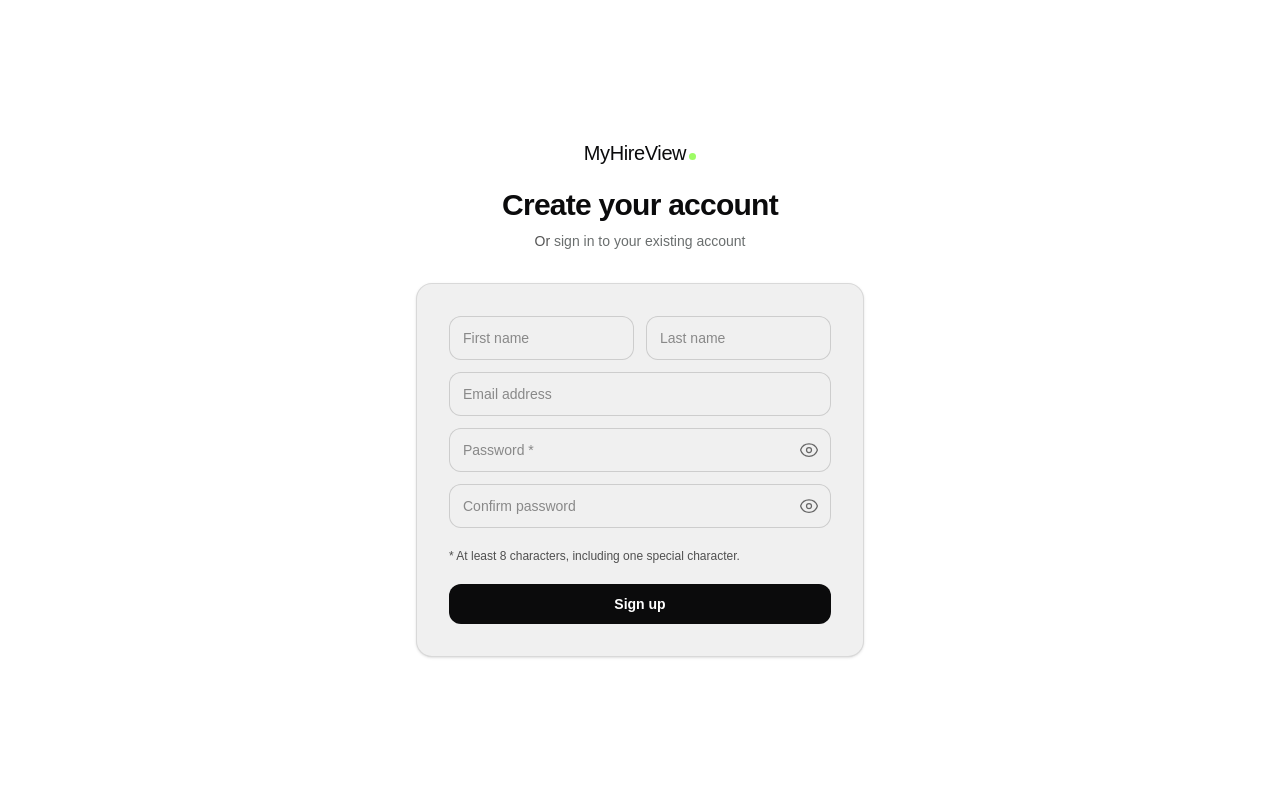
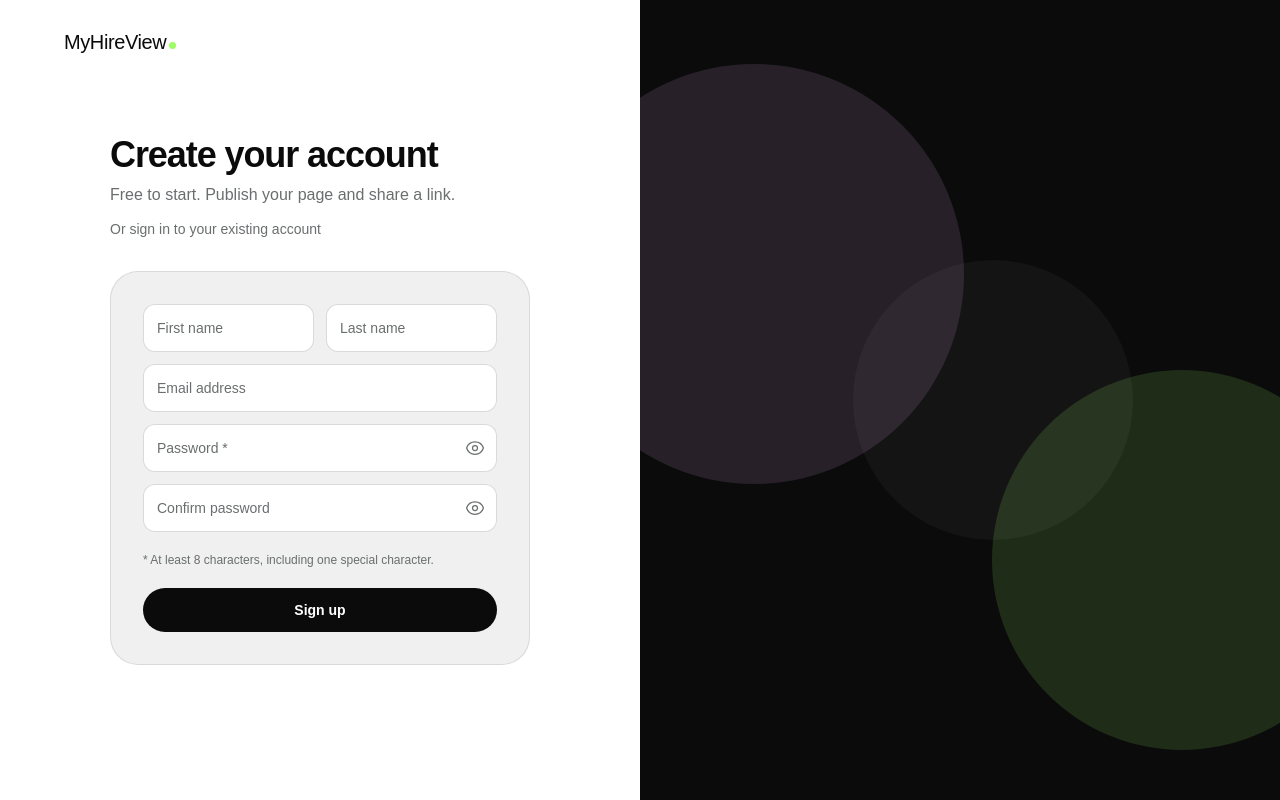
Before and after one commit to joan-gerard/my-hire-view, a Next.js app: page /signup in a window 1280 px wide. Built offline with nearby package versions, Linux system fonts and the light colour scheme; no server answers; a web font is replaced by a local one.

Commit message:
ship F34 Phase 2 auth shell with ProIntro-style ink brand split

```diff
--- a/components/auth/AuthAlert.tsx
+++ b/components/auth/AuthAlert.tsx
@@ -5,7 +5,7 @@ type AuthAlertProps = {
 export function AuthErrorAlert({ message }: AuthAlertProps) {
   return (
     <div
-      className="rounded-xl border border-[var(--status-danger-fg)]/20 bg-[var(--status-danger-bg)] p-4"
+      className="rounded-2xl border border-[var(--status-danger-fg)]/20 bg-[var(--status-danger-bg)] p-4"
       role="alert"
     >
       <div className="text-sm text-[var(--status-danger-fg)]">{message}</div>
@@ -16,7 +16,7 @@ export function AuthErrorAlert({ message }: AuthAlertProps) {
 export function AuthNoticeAlert({ message }: AuthAlertProps) {
   return (
     <div
-      className="rounded-xl border border-[var(--brand-accent-1)]/25 bg-[var(--status-success-bg)] p-4"
+      className="rounded-2xl border border-[var(--ink)]/10 bg-[var(--status-success-bg)] p-4"
       role="status"
     >
       <div className="text-sm text-[var(--status-success-fg)]">{message}</div>
--- /dev/null
+++ b/components/auth/AuthBrandPanel.tsx
@@ -0,0 +1,80 @@
+/**
+ * Decorative brand column for auth (ProIntro-style). Product-only — not used by marketing.
+ * aria-hidden: visual punctuation; form column carries the page purpose.
+ * Layout mirrors the form column: shared max-width, title block then card.
+ */
+export default function AuthBrandPanel({
+  headline,
+  supporting,
+}: {
+  headline: string;
+  supporting: string;
+}) {
+  return (
+    <aside
+      className="auth-brand-panel relative hidden h-dvh overflow-hidden bg-[var(--ink)] lg:flex lg:items-center lg:justify-center lg:px-12 lg:py-16 xl:px-16"
+      aria-hidden
+    >
+      {/* Soft overlapping circles — ProIntro atmosphere in MHV ink/pink/lime */}
+      <div className="auth-brand-orb auth-brand-orb--a pointer-events-none absolute -left-24 top-16 h-[420px] w-[420px] rounded-full bg-[var(--pink)]/[0.12]" />
+      <div className="auth-brand-orb auth-brand-orb--b pointer-events-none absolute -right-20 bottom-10 h-[380px] w-[380px] rounded-full bg-[var(--lime)]/[0.14]" />
+      <div className="auth-brand-orb auth-brand-orb--c pointer-events-none absolute left-1/3 top-1/2 h-[280px] w-[280px] -translate-y-1/2 rounded-full bg-white/[0.04]" />
+
+      <div className="auth-brand-content relative z-10 w-full max-w-[420px]">
+        <div className="mb-8">
+          <p className="font-heading text-3xl font-semibold tracking-[-0.03em] text-white sm:text-4xl">
+            {headline}
+          </p>
+          <p className="mt-2 text-base leading-relaxed text-[var(--mist)]">
+            {supporting}
+          </p>
+        </div>
+
+        <HireViewPreviewCard />
+      </div>
+    </aside>
+  );
+}
+
+function HireViewPreviewCard() {
+  return (
+    <div className="auth-hire-preview relative w-full">
+      <div className="absolute -inset-3 rounded-[32px] bg-[var(--lime)]/10 blur-2xl" />
+      <div className="relative rounded-[28px] border border-white/10 bg-[#171718] p-6 shadow-[0_24px_60px_rgba(0,0,0,0.45)] sm:p-8">
+        <div className="mb-5 flex items-center justify-between gap-3">
+          <span className="inline-flex items-center rounded-full bg-[var(--lime)] px-2.5 py-1 text-xs font-semibold text-[var(--ink)]">
+            Published
+          </span>
+          <span className="truncate text-xs text-[var(--mist)]">
+            myhireview.com/view/…
+          </span>
+        </div>
+
+        <div className="mb-4 flex h-14 w-14 items-center justify-center rounded-full bg-[var(--paper)] font-heading text-lg font-semibold tracking-tight text-[var(--ink)]">
+          JL
+        </div>
+
+        <p className="font-heading text-xl font-semibold tracking-[-0.02em] text-white">
+          Jordan Lee
+        </p>
+        <p className="mt-1 text-sm text-[var(--mist)]">Product designer</p>
+
+        <p className="mt-4 text-sm leading-relaxed text-white/80">
+          One page for this role — story, proof, and how to reach me.
+        </p>
+
+        <div className="mt-5 flex flex-wrap gap-2">
+          <span className="rounded-full bg-white/10 px-3 py-1.5 text-xs text-white">
+            Portfolio
+          </span>
+          <span className="rounded-full bg-[var(--pink)] px-3 py-1.5 text-xs font-medium text-[var(--ink)]">
+            CV
+          </span>
+          <span className="rounded-full bg-white/10 px-3 py-1.5 text-xs text-white">
+            Contact
+          </span>
+        </div>
+      </div>
+    </div>
+  );
+}
--- a/components/auth/AuthPageShell.tsx
+++ b/components/auth/AuthPageShell.tsx
@@ -1,48 +1,75 @@
+import AuthBrandPanel from '@/components/auth/AuthBrandPanel';
+import '@/components/auth/auth-shell.css';
 import { LogoBlack } from '@/components/ui/Logo';
 import Link from 'next/link';
 import type { ReactNode } from 'react';
 
 type AuthPageShellProps = {
   title: string;
+  description?: string;
   alternateHref: string;
   alternateLabel: string;
+  /** Copy for the ink brand column (desktop) and mobile cue. */
+  brandHeadline: string;
+  brandSupporting: string;
   children: ReactNode;
 };
 
 /**
- * Shared centered layout for login / signup: logo, title, link to the other
- * auth page, and a warm surface panel matching homepage branding (F17-018).
+ * Split auth layout: calm form column + ink brand panel (ProIntro structure,
+ * MyHireView tokens). Both desktop columns share the same centered max-width stack.
  */
 export default function AuthPageShell({
   title,
+  description,
   alternateHref,
   alternateLabel,
+  brandHeadline,
+  brandSupporting,
   children,
 }: AuthPageShellProps) {
   return (
-    <div className="flex min-h-screen items-center justify-center bg-[var(--background)] px-4 py-12 sm:px-6 lg:px-8">
-      <div className="w-full max-w-md space-y-8">
-        <div className="flex flex-col items-center gap-6">
+    <div className="min-h-dvh bg-[var(--background)] lg:grid lg:h-dvh lg:grid-cols-2 lg:overflow-hidden">
+      <div className="auth-form-column relative flex min-h-dvh flex-col px-5 py-8 sm:px-8 lg:h-dvh lg:items-center lg:justify-center lg:overflow-y-auto lg:px-12 lg:py-16 xl:px-16">
+        {/* Desktop: logo pinned; form stack centers like the brand column */}
+        <div className="mb-8 lg:absolute lg:top-8 lg:left-12 lg:mb-0 xl:left-16">
           <LogoBlack />
-          <div className="text-center">
-            <h1 className="text-2xl font-semibold tracking-tight text-[var(--foreground)] sm:text-3xl">
+        </div>
+
+        {/* Mobile brand cue — full panel stays desktop-only so signup stays short */}
+        <div className="mb-8 rounded-[24px] bg-[var(--ink)] px-5 py-4 text-white lg:hidden">
+          <p className="font-heading text-base font-semibold tracking-[-0.02em]">
+            {brandHeadline}
+          </p>
+          <p className="mt-1 text-sm text-[var(--mist)]">{brandSupporting}</p>
+        </div>
+
+        <div className="mx-auto w-full max-w-[420px]">
+          <div className="mb-8">
+            <h1 className="text-3xl font-semibold tracking-[-0.03em] text-[var(--ink)] sm:text-4xl">
               {title}
             </h1>
-            <p className="mt-2 text-sm text-[var(--foreground)]/70">
+            {description ? (
+              <p className="mt-2 text-base text-[var(--muted)]">{description}</p>
+            ) : null}
+            <p className="mt-3 text-sm text-[var(--muted)]">
               Or{' '}
               <Link
                 href={alternateHref}
-                className="font-medium text-[var(--brand-accent-2)] underline-offset-2 hover:underline focus-visible:outline focus-visible:outline-2 focus-visible:outline-offset-2 focus-visible:outline-[var(--brand-accent-1)]"
+                className="font-medium text-[var(--muted)] underline-offset-2 transition-colors hover:text-[var(--ink)] hover:underline focus-visible:rounded-sm focus-visible:outline focus-visible:outline-2 focus-visible:outline-offset-2 focus-visible:outline-[var(--ink)]"
               >
                 {alternateLabel}
               </Link>
             </p>
           </div>
-        </div>
-        <div className="rounded-2xl border border-[var(--foreground)]/10 bg-[var(--secondary-background)] p-6 shadow-sm sm:p-8">
-          {children}
+
+          <div className="rounded-[28px] border border-[var(--ink)]/10 bg-[var(--paper)] p-6 sm:p-8">
+            {children}
+          </div>
         </div>
       </div>
+
+      <AuthBrandPanel headline={brandHeadline} supporting={brandSupporting} />
     </div>
   );
 }
--- a/components/auth/LoginForm.tsx
+++ b/components/auth/LoginForm.tsx
@@ -44,9 +44,12 @@ export default function LoginForm() {
 
   return (
     <AuthPageShell
-      title="Sign in to your account"
+      title="Welcome back"
+      description="Sign in to manage your hire views."
       alternateHref="/signup"
       alternateLabel="create a new account"
+      brandHeadline="A page recruiters can open in one tap"
+      brandSupporting="Publish a focused hire view for each role — story, proof, and contact in one link."
     >
       <form className="space-y-5" onSubmit={handleSubmit}>
         {error && <AuthErrorAlert message={error} />}
--- a/components/auth/PasswordField.tsx
+++ b/components/auth/PasswordField.tsx
@@ -83,7 +83,7 @@ export default function PasswordField({
       <button
         type="button"
         onClick={() => setVisible((v) => !v)}
-        className="absolute inset-y-0 right-0 z-20 flex items-center px-3 text-[var(--foreground)]/60 hover:text-[var(--foreground)] focus-visible:outline-2 focus-visible:outline-offset-[-2px] focus-visible:outline-[var(--brand-primary)]"
+        className="absolute inset-y-0 right-0 z-20 flex items-center rounded-r-xl px-3 text-[var(--muted)] hover:text-[var(--ink)] focus-visible:outline focus-visible:outline-2 focus-visible:outline-offset-[-2px] focus-visible:outline-[var(--ink)]"
         aria-label={visible ? `Hide ${label.toLowerCase()}` : `Show ${label.toLowerCase()}`}
         aria-pressed={visible}
       >
--- a/components/auth/SignUpForm.tsx
+++ b/components/auth/SignUpForm.tsx
@@ -82,8 +82,11 @@ export default function SignUpForm() {
   return (
     <AuthPageShell
       title="Create your account"
+      description="Free to start. Publish your page and share a link."
       alternateHref="/login"
       alternateLabel="sign in to your existing account"
+      brandHeadline="A page recruiters can open in one tap"
+      brandSupporting="Publish a focused hire view for each role — story, proof, and contact in one link."
     >
       <form className="space-y-5" onSubmit={handleSubmit}>
         {error && <AuthErrorAlert message={error} />}
@@ -165,7 +168,7 @@ export default function SignUpForm() {
         </div>
         <p
           id="signup-password-hint"
-          className="text-xs text-[var(--foreground)]/70"
+          className="text-xs text-[var(--muted)]"
         >
           * {SIGNUP_PASSWORD_RULES_HINT}.
         </p>
--- a/components/auth/auth-form-styles.ts
+++ b/components/auth/auth-form-styles.ts
@@ -1,7 +1,7 @@
-/** Shared field styling for login / signup inputs (homepage-aligned warm chrome). */
+/** Shared field styling for login / signup inputs (F34 marketing-aligned). */
 export const AUTH_INPUT_CLASS =
-  'relative block w-full rounded-xl border-0 bg-[var(--surface)] px-3.5 py-2.5 text-[var(--foreground)] ring-1 ring-inset ring-[var(--foreground)]/15 placeholder:text-[var(--foreground)]/45 focus:z-10 focus:ring-2 focus:ring-inset focus:ring-[var(--brand-accent-1)] sm:text-sm sm:leading-6';
+  'relative block w-full rounded-xl border-0 bg-[var(--white)] px-3.5 py-3 text-[var(--ink)] ring-1 ring-inset ring-[var(--ink)]/15 placeholder:text-[var(--muted)] focus:z-10 focus:outline-none focus:ring-2 focus:ring-inset focus:ring-[var(--ink)] sm:text-sm sm:leading-6';
 
-/** Shared primary submit button on auth pages. */
+/** Shared primary submit button on auth pages — pill CTA per F34. */
 export const AUTH_SUBMIT_CLASS =
-  'group relative flex w-full justify-center rounded-xl bg-[var(--brand-primary)] px-4 py-2.5 text-sm font-semibold text-[var(--brand-primary-text)] hover:opacity-95 focus-visible:outline-2 focus-visible:outline-offset-2 focus-visible:outline-[var(--brand-primary)] disabled:opacity-50 disabled:cursor-not-allowed';
+  'group relative flex w-full justify-center rounded-full bg-[var(--brand-primary)] px-4 py-3 text-sm font-semibold text-[var(--brand-primary-text)] hover:opacity-95 focus-visible:outline-2 focus-visible:outline-offset-2 focus-visible:outline-[var(--ink)] disabled:cursor-not-allowed disabled:opacity-50';
--- /dev/null
+++ b/components/auth/auth-shell.css
@@ -0,0 +1,51 @@
+/* Product auth shell only — imported from AuthPageShell. Do not load on marketing. */
+
+@keyframes auth-panel-in {
+  from {
+    opacity: 0;
+    transform: translateY(12px);
+  }
+  to {
+    opacity: 1;
+    transform: translateY(0);
+  }
+}
+
+@keyframes auth-orb-drift {
+  from {
+    transform: translate(0, 0);
+  }
+  to {
+    transform: translate(12px, -10px);
+  }
+}
+
+.auth-brand-content {
+  animation: auth-panel-in 0.55s cubic-bezier(0.22, 1, 0.36, 1) both;
+}
+
+.auth-hire-preview {
+  animation: auth-panel-in 0.65s cubic-bezier(0.22, 1, 0.36, 1) 0.08s both;
+}
+
+.auth-brand-orb--a {
+  animation: auth-orb-drift 14s ease-in-out infinite alternate;
+}
+
+.auth-brand-orb--b {
+  animation: auth-orb-drift 18s ease-in-out infinite alternate-reverse;
+}
+
+.auth-form-column {
+  animation: auth-panel-in 0.45s cubic-bezier(0.22, 1, 0.36, 1) both;
+}
+
+@media (prefers-reduced-motion: reduce) {
+  .auth-brand-content,
+  .auth-hire-preview,
+  .auth-brand-orb--a,
+  .auth-brand-orb--b,
+  .auth-form-column {
+    animation: none;
+  }
+}
```
Also changed, not shown: 1 other file (tests, documents, lock files or other folders).
